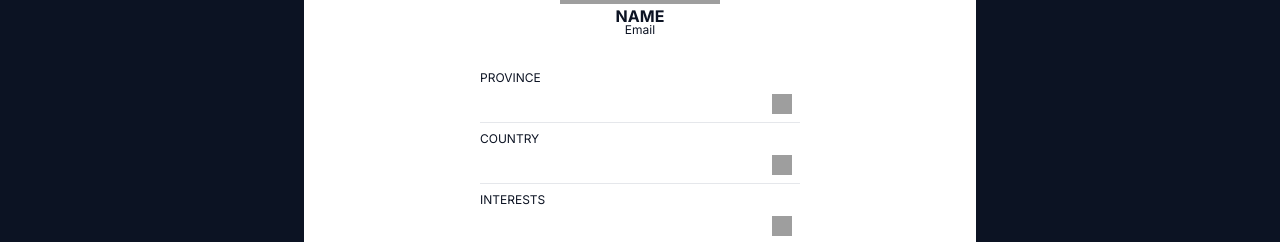
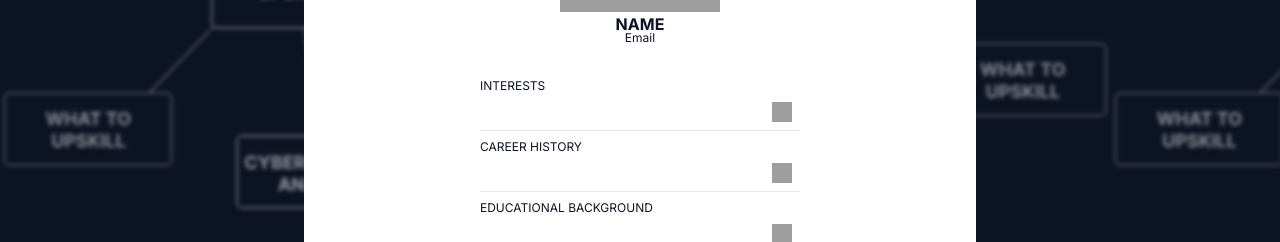
Before and after one commit to unravyl/beacon, a Next.js app: page /profile in a window 1280 px wide. Shown: the part 204-446 px from the top of the page. Built offline with nearby package versions, Linux system fonts and the light colour scheme; grey boxes are pictures that could not be loaded.

Commit message:
background image for layouts and also adjusted the profile

```diff
--- a/app/layout.tsx
+++ b/app/layout.tsx
@@ -32,7 +32,7 @@ export default function RootLayout({
       </head>
       <AuthWrapper>
         <UserWrapper>
-          <body className={inter.className}>{children}</body>
+          <body className={`${inter.className} bg-[url('../assets/icons/LandPageBG.svg')]`}>{children}</body>
         </UserWrapper>
       </AuthWrapper>
     </html>
--- a/components/Profile.jsx
+++ b/components/Profile.jsx
@@ -2,7 +2,7 @@
 import { React, useEffect, useState } from "react";
 import { useUserContext } from "@/context/UserContext";
 
-const inputFields = ["Province", "Country", "Interests", "Career History", "Educational Background", "Strengths", "Weaknesses"]
+const inputFields = ["Interests", "Career History", "Educational Background", "Strengths", "Weaknesses"]
 
 function Details() {
     const { user, setUser } = useUserContext();
@@ -25,7 +25,7 @@ function Details() {
     };
 
     return (
-        <div className="w-[42rem] mt-0 flex flex-col items-center mx-auto item bg-[white] rounded-lg py-8">
+        <div className="w-[42rem] mt-2 flex flex-col items-center mx-auto item bg-[white] rounded-lg py-8">
             <div className="text-2xl font-bold">PROFILE</div>
             <img src="https://www.svgrepo.com/show/345418/account-circle.svg" className="w-[10rem]" />
             <div className="text-base font-bold">{"Name".toUpperCase()}</div>
```
